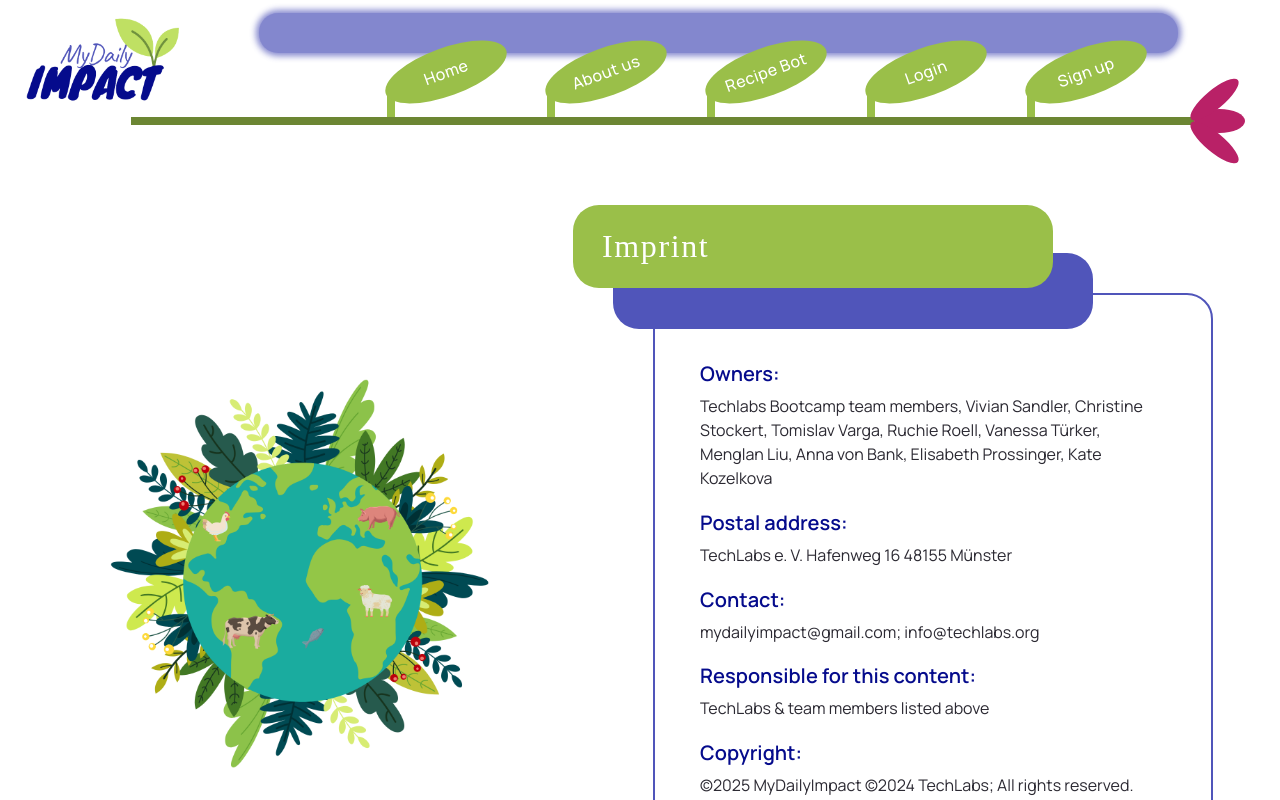
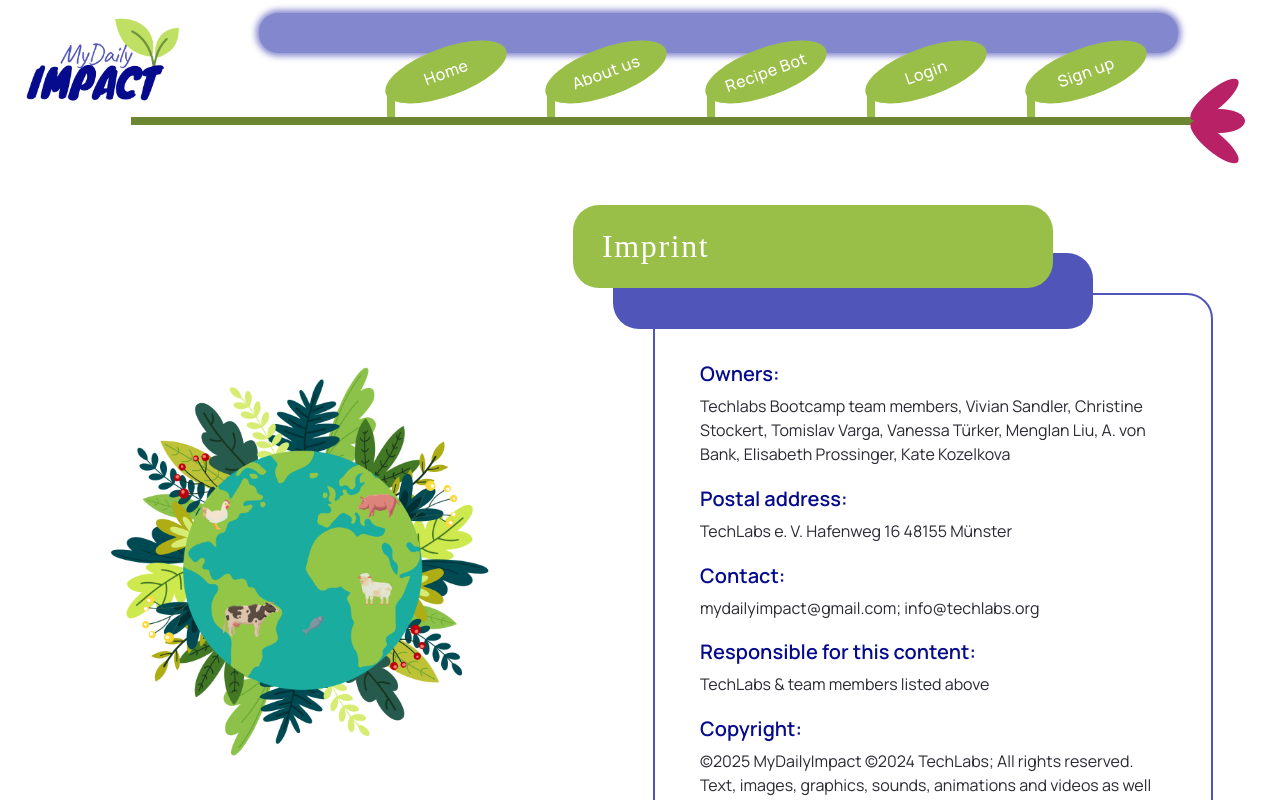
Before and after one commit to TechLabs-Remote-Bootcamp/WS24-MyDailyImpact, a React (Vite) app in the folder mdi-react/: page /imprint in a window 1280 px wide. Shown: the top 800 px of the page. Built offline with nearby package versions, Linux system fonts and the light colour scheme; a web font is replaced by a local one.

Commit message:
Update imprint names

```diff
--- a/mdi-react/src/components/pages/Imprint/RC_imprint.jsx
+++ b/mdi-react/src/components/pages/Imprint/RC_imprint.jsx
@@ -9,7 +9,7 @@ export default function RC_imprint() {
           <h5>Owners: </h5>
           <p>
             Techlabs Bootcamp team members, Vivian Sandler, Christine Stockert,
-            Tomislav Varga, Ruchie Roell, Vanessa Türker, Menglan Liu, Anna von
+            Tomislav Varga, Vanessa Türker, Menglan Liu, A. von
             Bank, Elisabeth Prossinger, Kate Kozelkova
           </p>
 
```
